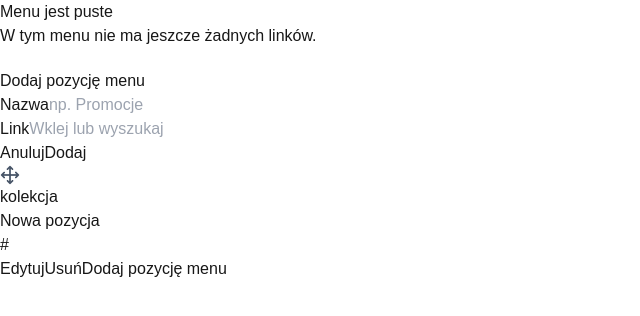
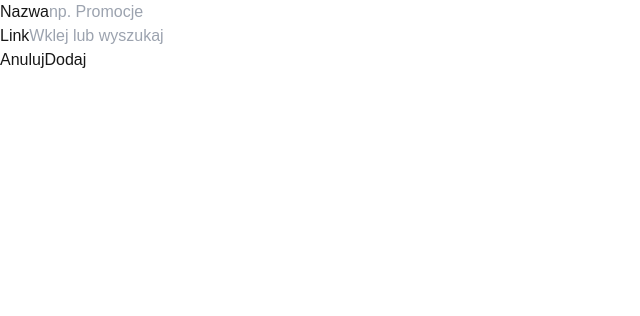
Before and after one commit to CyberNat2000/ZadRekrutDroplo, a Next.js app: page / in a window 1280 px wide. Both pictures are taken after a click on the button "Dodaj pozycję menu". Shown: the top 316 px of the page, without its empty margins (0-640 px from the left). Built offline with nearby package versions, Linux system fonts and the light colour scheme.

Commit message:
Gruntowne zmiany: -zrobiono że pole dodawania nie pojawia się na start -dodano funkcjonalność przycisku edycji

```diff
--- a/src/app/page.js
+++ b/src/app/page.js
@@ -5,13 +5,21 @@ import Image from "next/image";
 
 export default function Home() {
   const [menuItems, setMenuItems] = useState([]);
-  const [newMenuItem, setNewMenuItem] = useState({ name: "", link: "" });
+  const [editingItemIndex, setEditingItemIndex] = useState(null);
+  const [isAddingMenuItem, setIsAddingMenuItem] = useState(false);
 
-  const handleAddMenuItem = () => {
-    if (newMenuItem.name && newMenuItem.link) {
-      setMenuItems([...menuItems, newMenuItem]);
-      setNewMenuItem({ name: "", link: "" });
-    }
+  const handleAddMenuItem = (name, link) => {
+    if (!name || !link) return;
+
+    setMenuItems([...menuItems, { name, link }]);
+    setIsAddingMenuItem(false); // Ukrycie formularza po dodaniu
+  };
+
+  const handleUpdateMenuItem = (index, name, link) => {
+    const updatedMenuItems = [...menuItems];
+    updatedMenuItems[index] = { name, link };
+    setMenuItems(updatedMenuItems);
+    setEditingItemIndex(null); // Zakończ edycję
   };
 
   const handleRemoveMenuItem = (index) => {
@@ -20,6 +28,8 @@ export default function Home() {
 
   return (
     <div className="w-full max-w-3xl mx-auto p-6 bg-gray-50 border border-gray-200 rounded-lg shadow-md">
+      {/* Sekcja początkowa */}
+      {menuItems.length === 0 && !isAddingMenuItem && (
         <div className="text-center mb-6">
           <h2 className="text-lg font-semibold text-gray-800">Menu jest puste</h2>
           <p className="text-sm text-gray-500">
@@ -27,38 +37,92 @@ export default function Home() {
           </p>
           <div className="flex justify-center items-center">
           <button
-          onClick={() =>
-            setMenuItems([
-              ...menuItems,
-              { name: "Nowa pozycja", link: "#" },
-            ])
-          }
+            onClick={() => setIsAddingMenuItem(true)}
             className="flex items-center gap-2 mt-4 px-4 py-2 bg-violet-600 text-white rounded-lg shadow hover:bg-violet-700"
           >
-          <Image
-            src="/images/dodaj.png"
-            width={20}
-            height={20}
-          />
+            <Image src="/images/dodaj.png" width={20} height={20} alt="Dodaj" />
             Dodaj pozycję menu
           </button>
           </div>
         </div>
-      <div className="space-y-6">
+      )}
+
       {/* Formularz dodawania nowej pozycji */}
-        <div className="p-4 bg-white border border-gray-200 rounded-lg shadow">
-          <form className="space-y-4">
+      {isAddingMenuItem && (
+        <div className="p-4 bg-white border border-gray-200 rounded-lg shadow space-y-4">
+          <form
+            className="space-y-4"
+            onSubmit={(e) => {
+              e.preventDefault();
+              const name = e.target.name.value;
+              const link = e.target.link.value;
+              handleAddMenuItem(name, link);
+            }}
+          >
+            <div>
+              <label className="block text-sm font-medium text-gray-700">Nazwa</label>
+              <input
+                type="text"
+                name="name"
+                placeholder="np. Promocje"
+                className="w-full px-4 py-2 mt-1 border border-gray-300 rounded-lg focus:ring-purple-500 focus:border-purple-500"
+              />
+            </div>
+            <div>
+              <label className="block text-sm font-medium text-gray-700">Link</label>
+              <input
+                type="text"
+                name="link"
+                placeholder="Wklej lub wyszukaj"
+                className="w-full px-4 py-2 mt-1 border border-gray-300 rounded-lg focus:ring-purple-500 focus:border-purple-500"
+              />
+            </div>
+            <div className="flex items-center gap-4">
+              <button
+                type="button"
+                onClick={() => setIsAddingMenuItem(false)}
+                className="px-4 py-2 bg-gray-100 text-gray-700 border border-gray-300 rounded-lg shadow hover:bg-gray-200 transition"
+              >
+                Anuluj
+              </button>
+              <button
+                type="submit"
+                className="px-4 py-2 bg-gray-100 text-violet-700 border border-violet-300 rounded-lg shadow hover:bg-violet-100 transition"
+              >
+                Dodaj
+              </button>
+            </div>
+          </form>
+        </div>
+      )}
+
+      {/* Lista pozycji w menu */}
+      {menuItems.length > 0 && (
+        <div className="mt-6 space-y-4">
+          {menuItems.map((item, index) => (
+            <div
+              key={index}
+              className="p-4 bg-white border border-gray-200 rounded-lg shadow"
+            >
+              {editingItemIndex === index ? (
+                // Tryb edycji
+                <form
+                  className="space-y-4"
+                  onSubmit={(e) => {
+                    e.preventDefault();
+                    const name = e.target.name.value;
+                    const link = e.target.link.value;
+                    handleUpdateMenuItem(index, name, link);
+                  }}
+                >
                   <div>
                     <label className="block text-sm font-medium text-gray-700">
                       Nazwa
                     </label>
                     <input
                       type="text"
-                placeholder="np. Promocje"
-                value={newMenuItem.name}
-                onChange={(e) =>
-                  setNewMenuItem({ ...newMenuItem, name: e.target.value })
-                }
+                      name="name"
+                      defaultValue={item.name}
                       className="w-full px-4 py-2 mt-1 border border-gray-300 rounded-lg focus:ring-purple-500 focus:border-purple-500"
                     />
                   </div>
@@ -68,79 +132,62 @@ export default function Home() {
                     </label>
                     <input
                       type="text"
-                placeholder="Wklej lub wyszukaj"
-                value={newMenuItem.link}
-                onChange={(e) =>
-                  setNewMenuItem({ ...newMenuItem, link: e.target.value })
-                }
+                      name="link"
+                      defaultValue={item.link}
                       className="w-full px-4 py-2 mt-1 border border-gray-300 rounded-lg focus:ring-purple-500 focus:border-purple-500"
                     />
                   </div>
                   <div className="flex items-center gap-4">
                     <button
                       type="button"
-                className="px-4 py-2 bg-white text-gray-700 border border-gray-300 rounded-lg shadow hover:bg-gray-100 transition"
+                      onClick={() => setEditingItemIndex(null)}
+                      className="px-4 py-2 bg-gray-100 text-gray-700 border border-gray-300 rounded-lg shadow hover:bg-gray-200 transition"
                     >
                       Anuluj
                     </button>
                     <button
-                type="button"
-                onClick={handleAddMenuItem}
-                className="px-4 py-2 bg-white text-violet-700 border border-gray-300 rounded-lg shadow hover:bg-violet-100 transition"
+                      type="submit"
+                      className="px-4 py-2 bg-gray-100 text-violet-700 border violet-300 rounded-lg shadow hover:bg-violet-100 transition"
                     >
-                Dodaj
+                      Zapisz
                     </button>
-
                   </div>
                 </form>
-        </div>
-
-        {/* Lista pozycji w menu */}
-        {menuItems.map((item, index) => (
-          <div
-            key={index}
-            className="p-4 bg-white border border-gray-200 rounded-lg shadow"
-          >
+              ) : (
+                // Widok pozycji
                 <div className="flex items-center justify-between">
                   <div className="flex items-center gap-2">
                     <Image
                       src="/images/zoom.png"
                       width={20}
                       height={20}
+                      alt="Ikona"
                     />
-                <span className="px-2 py-1 text-xs font-semibold text-purple-700 bg-purple-100 rounded">
-                  kolekcja
-                </span>
-                <p className="text-sm font-medium text-gray-800">
-                  {item.name}
-                </p>
+                    <p className="text-sm font-medium text-gray-800">{item.name}</p>
                   </div>
                   <p className="text-sm text-gray-500">{item.link}</p>
-            </div>
-            <div className="mt-4 flex items-center gap-4">
+                  <div className="flex items-center gap-4">
                     <button
                       type="button"
-                className="px-4 py-2 bg-white text-gray-700 border border-gray-300 rounded-lg shadow hover:bg-gray-100 transition"
+                      onClick={() => setEditingItemIndex(index)}
+                      className="px-4 py-2 bg-gray-100 text-gray-700 border border-gray-300 rounded-lg shadow hover:bg-gray-200 transition"
                     >
                       Edytuj
                     </button>
                     <button
                       type="button"
                       onClick={() => handleRemoveMenuItem(index)}
-                className="px-4 py-2 bg-white text-red-600 border border-red-300 rounded-lg shadow hover:bg-red-100 transition"
+                      className="px-4 py-2 bg-red-100 text-red-600 border border-red-300 rounded-lg shadow hover:bg-red-200 transition"
                     >
                       Usuń
                     </button>
-              <button
-                type="button"
-                className="px-4 py-2 bg-white text-gray-700 border border-gray-300 rounded-lg shadow hover:bg-gray-100 transition"
-              >
-                Dodaj pozycję menu
-              </button>
                   </div>
+                </div>
+              )}
             </div>
           ))}
         </div>
+      )}
     </div>
   );
 }
```
Lines whose indentation alone changed are shown as unchanged.
